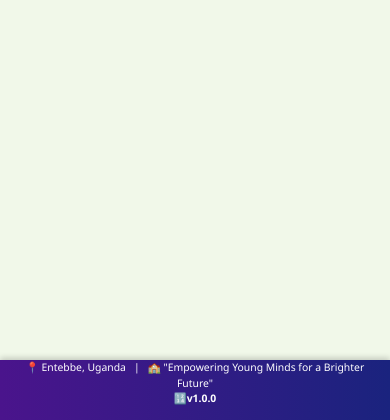
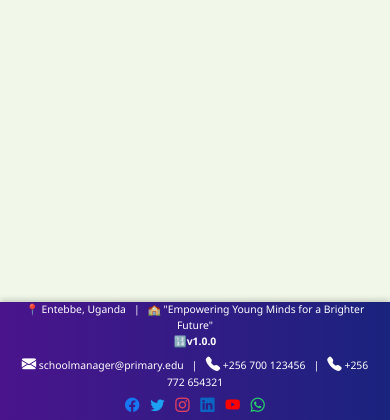
Before and after one commit to sejjtechnologies/school_management_system, a Flask app: page /admin/dashboard in a window 390 px wide. Shown: the part 424-844 px from the top of the page. Run offline with Flask 3, Linux system fonts and the light colour scheme.

Commit message:
Refactor footer: split left/right, responsive mobile scaling, fixed height

```diff
--- a/templates/footer.html
+++ b/templates/footer.html
@@ -1,10 +1,12 @@
 <footer class="footer fixed-bottom text-white">
   <style>
     .footer {
-      height: 60px;
+      min-height: 90px; /* ✅ increased height */
       background: linear-gradient(to right, #4a148c, #1a237e);
       box-shadow: 0 -2px 6px rgba(0,0,0,0.2);
       font-size: 0.85rem;
+      display: flex;
+      align-items: center;
     }
     .footer .container-fluid {
       height: 100%;
@@ -16,6 +18,7 @@
     @media (max-width: 576px) {
       .footer {
         font-size: 0.65rem; /* shrink text */
+        min-height: 100px;  /* allow more space on small screens */
       }
       .footer i {
         font-size: 0.9rem; /* shrink icons */
```
